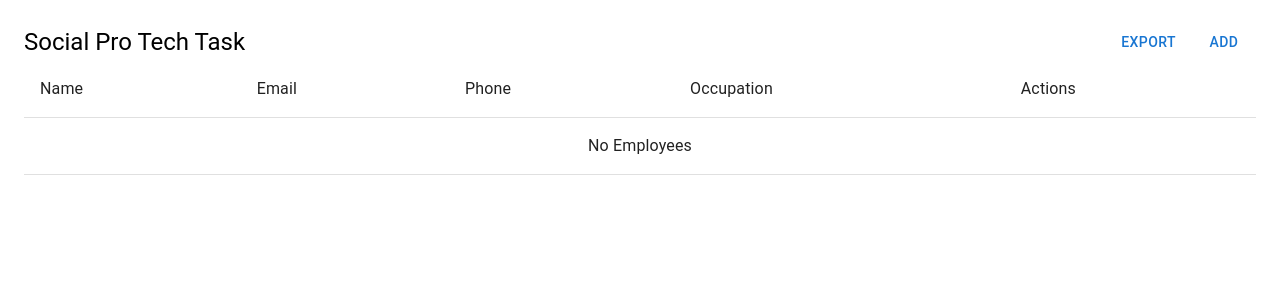
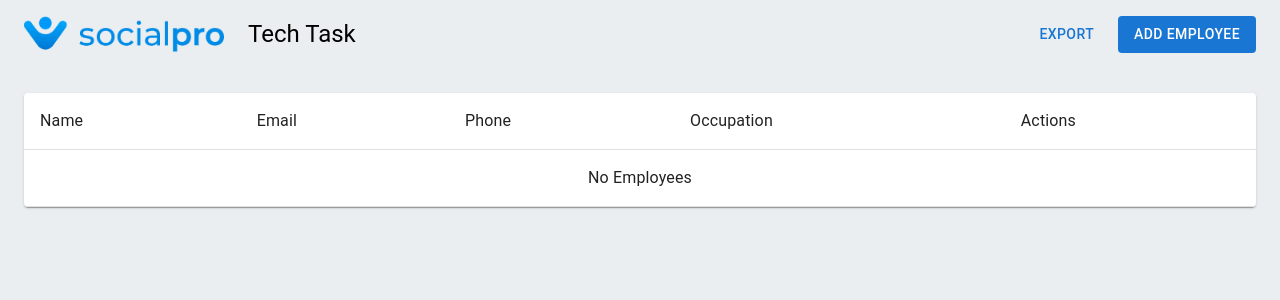
Before and after one commit to phillipmiles/tech-task-main, a React (Create React App) app: page / in a window 1280 px wide. Shown: the top 300 px of the page. Built offline with nearby package versions, Linux system fonts and the light colour scheme.

Commit message:
Made some styling improvements

```diff
--- a/src/App.tsx
+++ b/src/App.tsx
@@ -21,19 +21,32 @@ function App() {
   } = useEmployee();
 
   return (
-    <Box sx={{ padding: 2 }}>
+    <Box sx={{ maxWidth: '1400px', margin: 'auto' }}>
       <Box
         sx={{
           display: 'flex',
           justifyContent: 'space-between',
           alignItems: 'center',
+          py: 2,
+          px: 3,
         }}
       >
-        <Typography variant="h5">Social Pro Tech Task</Typography>
+        <Box
+          sx={{
+            display: 'flex',
+            justifyContent: 'center',
+            alignItems: 'center',
+          }}
+        >
+          <img src="./logo_alt.png" alt={'Social Pro'} width="200px" />
+          <Typography variant="h5" sx={{ ml: 3 }}>
+            Tech Task
+          </Typography>
+        </Box>
         <Box>
           <Button
             color="primary"
-            sx={{ marginRight: 1 }}
+            sx={{ marginRight: 2 }}
             onClick={async () => {
               if (employees.length) {
                 await writeEmployeesToExcel(employees);
@@ -46,12 +59,14 @@ function App() {
           </Button>
           <Button
             color="primary"
+            variant="contained"
+            disableElevation
             onClick={() => {
               setSelectedEmployee(undefined);
               setIsModalOpen(true);
             }}
           >
-            Add
+            Add employee
           </Button>
         </Box>
       </Box>
--- a/src/components/EmpoyeeTable/EmployeeTable.tsx
+++ b/src/components/EmpoyeeTable/EmployeeTable.tsx
@@ -6,6 +6,8 @@ import {
   TableHead,
   TableCell,
   Typography,
+  TableContainer,
+  Paper,
 } from '@mui/material';
 import { EmployeeTableRow } from './EmployeeTableRow';
 import { EmployeeTableRowSkeleton } from './EmployeeTableRowSkeleton';
@@ -26,7 +28,8 @@ export const EmployeeTable = ({
   handleDeleteEmployee,
 }: EmployeeTableProps) => {
   return (
-    <Grid item xs={12} md={12}>
+    <Grid item xs={12} md={12} sx={{ p: 3 }}>
+      <TableContainer component={Paper}>
         <Table>
           <TableHead>
             <TableRow>
@@ -67,6 +70,7 @@ export const EmployeeTable = ({
             ) : null}
           </TableBody>
         </Table>
+      </TableContainer>
     </Grid>
   );
 };
--- a/src/index.tsx
+++ b/src/index.tsx
@@ -1,13 +1,23 @@
-import React from "react";
-import ReactDOM from "react-dom/client";
-import App from "./App";
-import reportWebVitals from "./reportWebVitals";
+import React from 'react';
+import ReactDOM from 'react-dom/client';
+import App from './App';
+import reportWebVitals from './reportWebVitals';
+import { Global } from '@emotion/react';
 
 const root = ReactDOM.createRoot(
-  document.getElementById("root") as HTMLElement
+  document.getElementById('root') as HTMLElement
 );
 root.render(
   <React.StrictMode>
+    <Global
+      styles={{
+        body: {
+          background: '#ebeef1',
+          margin: 0,
+          padding: 0,
+        },
+      }}
+    />
     <App />
   </React.StrictMode>
 );
```
Lines whose indentation alone changed are shown as unchanged.
